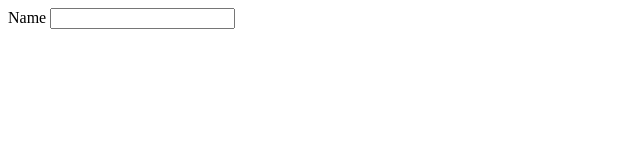
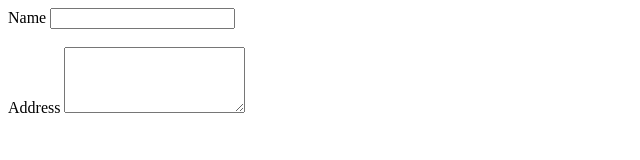
Before and after one commit to jmsiddhapura/Registration-Form-HTML, a plain HTML site: page index.html in a window 1280 px wide. Shown: the whole page, without its empty margins (0-640 px from the left). Drawn offline with Linux system fonts and the light colour scheme.

Commit message:
Update index.html
Updated index.html file

```diff
--- a/index.html
+++ b/index.html
@@ -6,6 +6,9 @@
 		<form name='frm'>
 			<label>Name</label>
 			<input type='text' name='txtname' />
+			<br><br>
+			<label>Address</label>
+			<textarea cols='20' rows='4'></textarea>
 		</form>
 	</body>
 </html>
```
